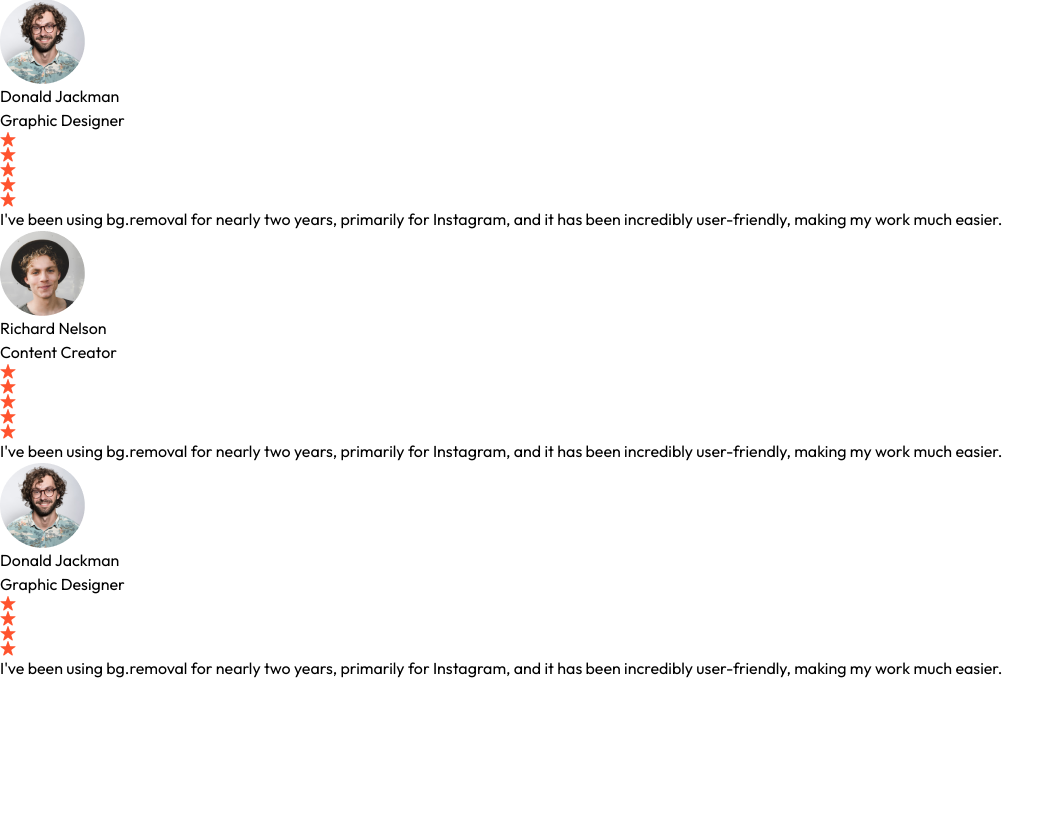
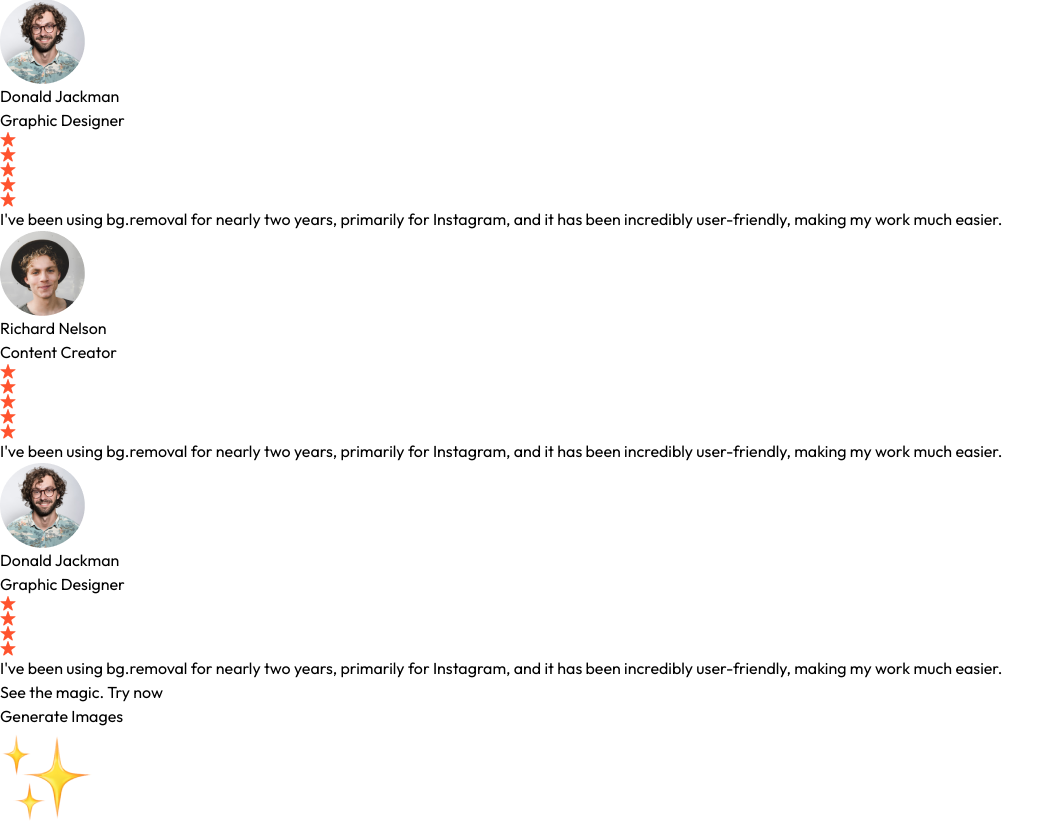
Before and after one commit to anu-304/Imagify, a React (Vite) app in the folder client/: page / in a window 1280 px wide. Shown: the part 1851-2672 px from the top of the page, without its empty margins (0-1064 px from the left). Before the commit the page ends 2531 px from the top, so only its background shows below. Built offline with nearby package versions, Linux system fonts and the light colour scheme.

Commit message:
Generate images btn section commit

```diff
--- /dev/null
+++ b/client/src/components/GenerateBtn.jsx
@@ -0,0 +1,21 @@
+import React from 'react'
+import { assets } from '../assets/assets'
+
+const GenerateBtn = () => {
+  return (
+    <div className='pb-16 text-center'>
+        <h1 className='text-2xl md:text-3xl lg:text-4xl
+        mt-4 font-semibold text-neutral-800 py-6
+        md:py-16'>See the magic. Try now</h1>
+
+        <button className='inline-flex items-center gap-2 px-12 py-3
+        rounded-full bg-black text-white m-auto hover:scale-105
+        transition-all duration-500'>Generate Images
+            <img src={assets.star_group} alt=""
+            className='h-6'/>
+        </button>
+    </div>
+  )
+}
+
+export default GenerateBtn
--- a/client/src/pages/Home.jsx
+++ b/client/src/pages/Home.jsx
@@ -3,6 +3,7 @@
 import Steps from '../components/Steps'
 import Description from '../components/Description'
 import Testimonials from '../components/Testimonials'
+import GenerateBtn from '../components/GenerateBtn'
 
 const Home = () => {
   return (
@@ -11,6 +12,7 @@
       <Steps />
       <Description />
       <Testimonials />
+      <GenerateBtn />
     </div>
   )
 }
```
